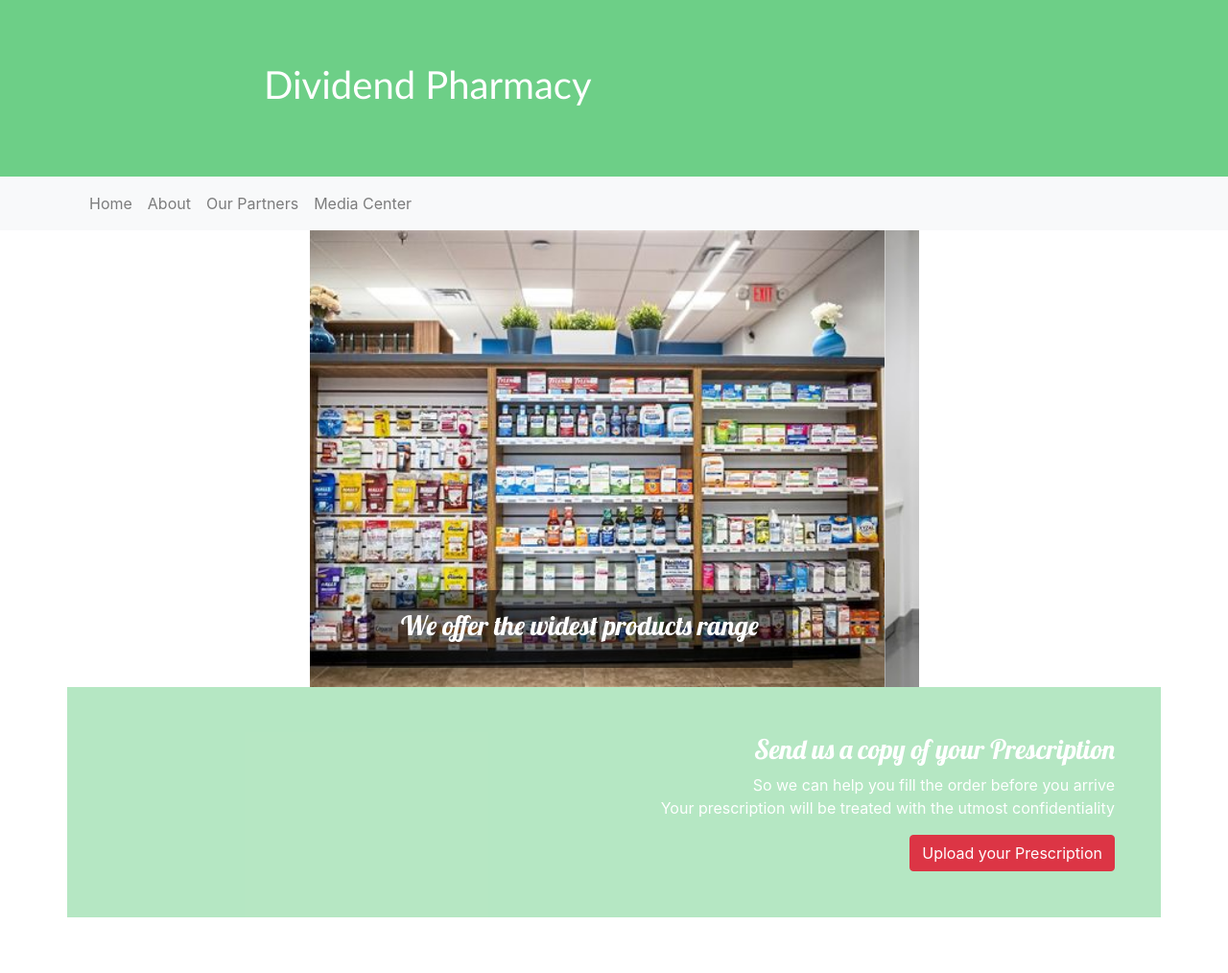
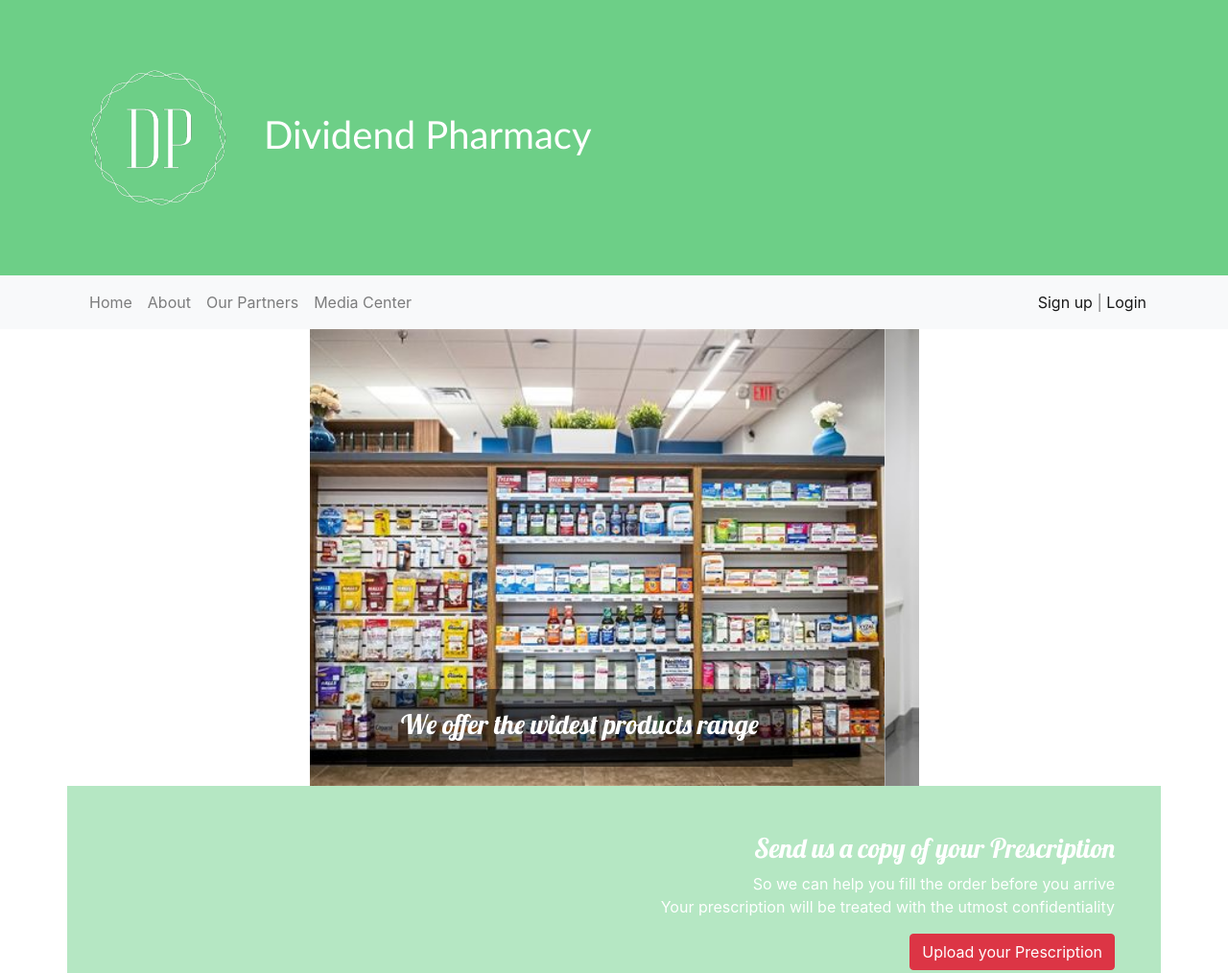
Before and after one commit to Scarfaceoge/portfolioproject, a website: page index.html in a window 1280 px wide. Shown: the top 1014 px of the page at 96% size. Before the commit the page ends 956 px from the top, so only its background shows below. Drawn offline with nearby package versions, Linux system fonts and the light colour scheme.

Commit message:
Navbar text

```diff
--- a/css/styles.css
+++ b/css/styles.css
@@ -26,3 +26,7 @@ h3 {
 .modal-header h3 {
     color: white;
 }
+
+a, a:hover {
+    text-decoration: none;
+}
--- a/index.html
+++ b/index.html
@@ -23,10 +23,11 @@
     <header class="jumbotron jumbotron-fluid">
         <div class="container">
             <div class="row">
-                <div class="col-6 col-sm-4 col-md-2" id="logo">
-                    <a href="#">
+                <div class="col col-sm-4 col-md-2" id="logo">
+                    <a href="#"><img src="images/white_logo_transparent_background.png"></a>
                 </div>
-                <div class="col-sm align-self-center" id="divi">
+
+                <div class="col-sm-6 align-self-center" id="divi">
                     <h1>Dividend Pharmacy</h1>
                 </div>
             </div>
@@ -46,6 +47,16 @@
                     <li class="nav-item"><a class="nav-link" href="#">Our Partners</a></li>
                     <li class="nav-item"><a class="nav-link" href="#">Media Center</a></li>
                 </ul>
+
+                <div class="navbar-text ml-auto" >
+                    <a type="button" href="#">
+                        Sign up
+                    </a>
+                    |
+                    <a type="button" data-toggle="modal">
+                        Login
+                    </a>
+                </div>
             </div>
         </div>
     </nav>
```
